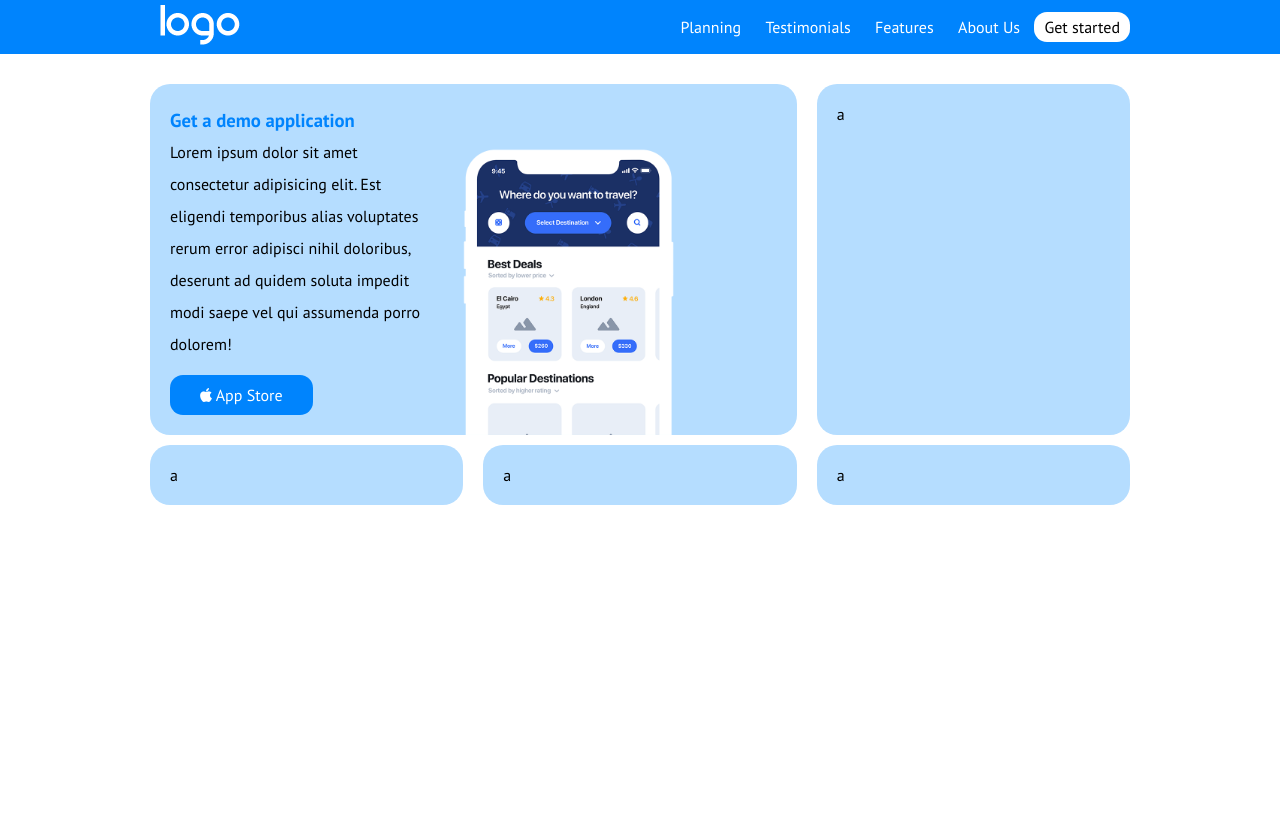
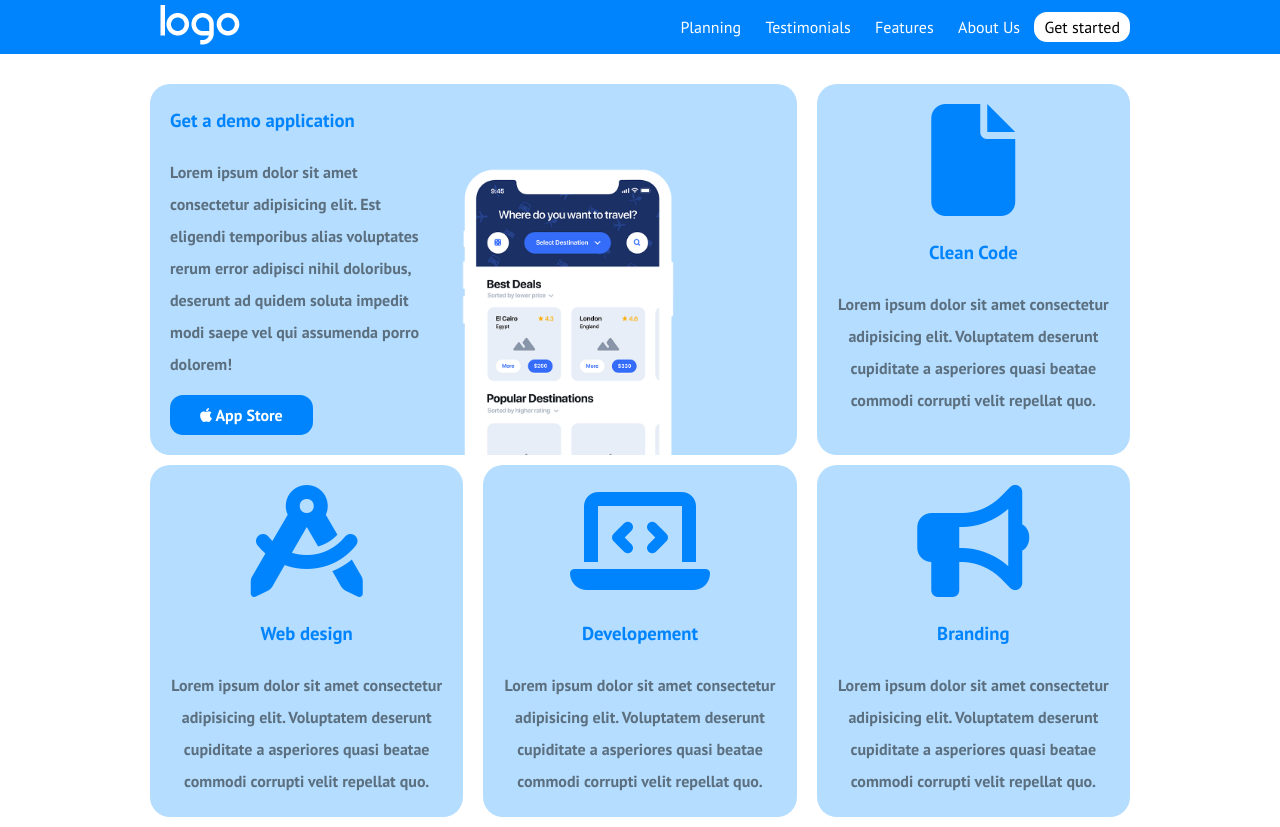
Before and after one commit to AleScla/htmlcss-responsive-layout, a plain HTML site: page index.html in a window 1280 px wide. Before the commit the page ends 800 px from the top, so only its background shows below. Drawn offline with Linux system fonts and the light colour scheme.

Commit message:
completata sezione info

```diff
--- a/css/style.css
+++ b/css/style.css
@@ -45,6 +45,10 @@ section{
 
 .bg-blue{
     background-color:#0084FD
+}
+
+.gray{
+    color:#5B6F7F
 }
 
 /* HEADER */
@@ -105,12 +109,21 @@ a{
     border-radius:20px;
     margin:0 10px;
     width:100%;
+
 }
+
 
 .card > *{
     line-height:2rem;
+}
 
+h3{
+    margin-bottom:20px;
 }
+
+
+
+/* Sezione info */
 
 .inner-card{
     position:relative;
@@ -129,7 +142,19 @@ a{
     margin-top:15px;
 }
 
+.tablet-col-1-3 .card{
+    text-align:center;
+}
+.card > i{
+    margin-bottom:20px;
 
+}
+
+.info .card{
+    font-weight:900
+}
+
+/* fine sezione info  */
 
 
 
--- a/index.html
+++ b/index.html
@@ -59,7 +59,7 @@
                                 <h3 class="blue">
                                    Get a demo application
                                 </h3>
-                                <p>
+                                <p class="gray">
                                     Lorem ipsum dolor sit amet consectetur adipisicing elit. Est eligendi temporibus alias voluptates rerum error adipisci nihil doloribus, deserunt ad quidem soluta impedit modi saepe vel qui assumenda porro dolorem!
                                 </p>
                                 <a class="btn bg-blue" href="#">
@@ -73,22 +73,46 @@
                     </div>
                     <div class="col tablet-col-1-3">
                         <div class="card">
-                            a
+                            <i class="fa-solid fa-file fa-7x blue"></i>
+                            <h3 class="blue">
+                                Clean Code
+                            </h3>
+                            <p class="gray">
+                                Lorem ipsum dolor sit amet consectetur adipisicing elit. Voluptatem deserunt cupiditate a asperiores quasi beatae commodi corrupti velit repellat quo.
+                            </p>
                         </div>
                     </div>
                     <div class="col tablet-col-1-3">
                         <div class="card">
-                            a
+                            <i class="fa-solid fa-compass-drafting fa-7x blue"></i>
+                            <h3 class="blue">
+                                Web design
+                            </h3>
+                            <p class="gray">
+                                Lorem ipsum dolor sit amet consectetur adipisicing elit. Voluptatem deserunt cupiditate a asperiores quasi beatae commodi corrupti velit repellat quo.
+                            </p>
                         </div>
                     </div>
                     <div class="col tablet-col-1-3">
                         <div class="card">
-                            a
+                            <i class="fa-solid fa-laptop-code fa-7x blue"></i>
+                            <h3 class="blue">
+                                Developement
+                            </h3>
+                            <p class="gray">
+                                Lorem ipsum dolor sit amet consectetur adipisicing elit. Voluptatem deserunt cupiditate a asperiores quasi beatae commodi corrupti velit repellat quo.
+                            </p>
                         </div>
                     </div>
                     <div class="col tablet-col-1-3">
                         <div class="card">
-                            a
+                            <i class="fa-solid fa-bullhorn fa-7x blue"></i>
+                            <h3 class="blue">
+                                Branding
+                            </h3>
+                            <p class="gray">
+                                Lorem ipsum dolor sit amet consectetur adipisicing elit. Voluptatem deserunt cupiditate a asperiores quasi beatae commodi corrupti velit repellat quo.
+                            </p>
                         </div>
                     </div>
                 </div>
```
